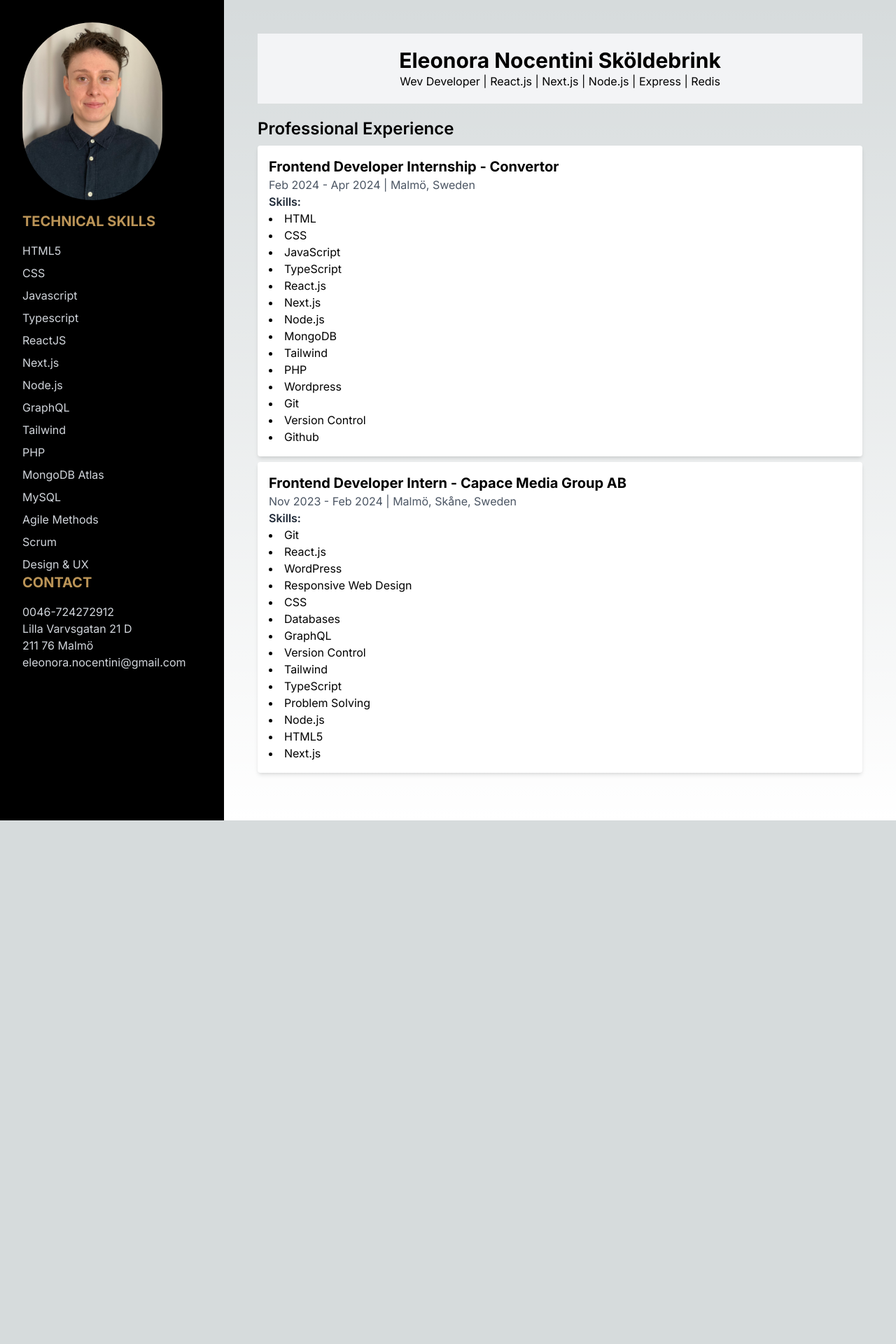
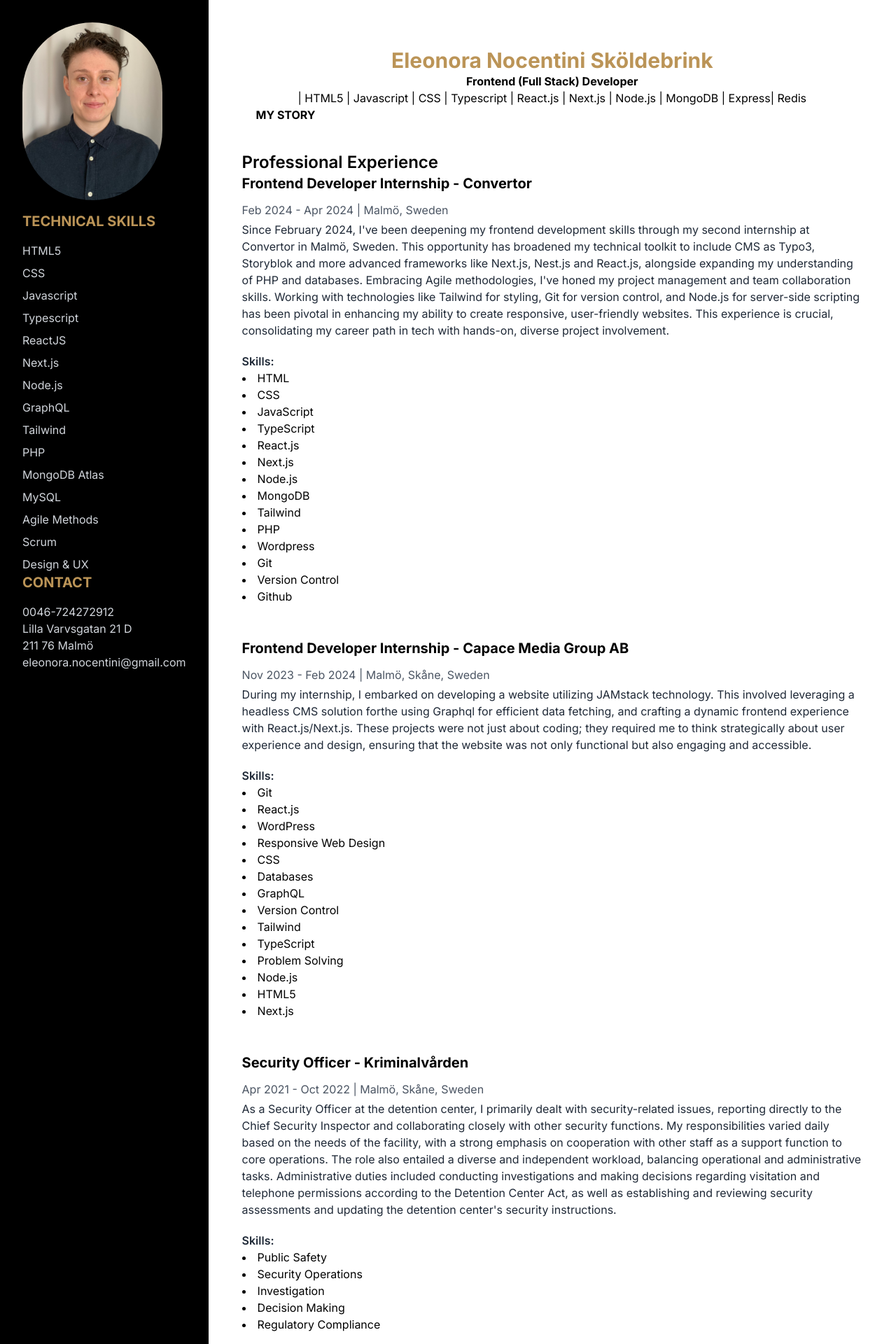
Before and after one commit to Elli2022/cv, a Next.js app: page / in a window 1280 px wide. Shown: the top 1920 px of the page at 70% size. Before the commit the page ends 1172 px from the top, so only its background shows below. Built offline with nearby package versions, Linux system fonts and the light colour scheme.

Commit message:
added some more experiences

```diff
--- a/src/app/globals.css
+++ b/src/app/globals.css
@@ -3,27 +3,25 @@
 @tailwind utilities;
 
 :root {
-  --foreground-rgb: 0, 0, 0;
-  --background-start-rgb: 214, 219, 220;
-  --background-end-rgb: 255, 255, 255;
+  --foreground-rgb: 0, 0, 0; /* definierar standard textfärg */
+  --background-start-rgb: 255, 255, 255; /* vit färg för ljusläget */
+  --background-end-rgb: 255, 255, 255; /* bibehållen vit färg för gradientens slut */
 }
 
 @media (prefers-color-scheme: dark) {
   :root {
-    --foreground-rgb: 255, 255, 255;
-    --background-start-rgb: 0, 0, 0;
-    --background-end-rgb: 0, 0, 0;
+    --foreground-rgb: 255, 255, 255; /* textfärg för mörkt läge */
+    --background-rgb: 0, 0, 0; /* bakgrundsfärg för mörkt läge */
   }
 }
 
 body {
   color: rgb(var(--foreground-rgb));
   background: linear-gradient(
-      to bottom,
-      transparent,
-      rgb(var(--background-end-rgb))
-    )
-    rgb(var(--background-start-rgb));
+    to bottom,
+    transparent,
+    rgb(var(--background-end-rgb))
+  ) rgb(var(--background-start-rgb)); /* uppdaterad för att använda startfärg */
 }
 
 @layer utilities {
--- a/src/components/ExperienceItem.tsx
+++ b/src/components/ExperienceItem.tsx
@@ -1,21 +1,22 @@
-//components/ExperienceItem.tsx
+// components/ExperienceItem.tsx
 
-interface ExperienceProps{
+interface ExperienceProps {
     role: string;
     company: string;
     period: string;
     location: string;
+    description: string;
     skills: string[];
   }
 
-
-const ExperienceItem: React.FC<ExperienceProps> = ({ role, company, period, location, skills }) => {
+  const ExperienceItem: React.FC<ExperienceProps> = ({ role, company, period, location, description, skills }) => {
     return (
-        <div className="bg-white shadow-md rounded p-4 my-2">
-            <h3 className="text-xl font-bold">{role} - {company}</h3>
-            <p className="text-gray-600">{period} | {location}</p>
+      <div className="mb-12">
+        <h3 className="text-xl font-bold mb-3">{role} - {company}</h3>
+        <p className="text-gray-600 mb-1">{period} | {location}</p>
+        <p className="text-gray-800 mb-5">{description}</p>
         <p className="text-gray-800 font-semibold">Skills:</p>
-            <ul  className="list-disc list-inside">
+        <ul className="list-disc list-inside">
           {skills.map(skill => <li key={skill}>{skill}</li>)}
         </ul>
       </div>
--- a/src/components/ExperienceSection.tsx
+++ b/src/components/ExperienceSection.tsx
@@ -9,6 +9,7 @@ import ExperienceItem from "./ExperienceItem";
                 company: "Convertor",
                 period: "Feb 2024 - Apr 2024",
                 location: "Malmö, Sweden",
+                description: "Since February 2024, I've been deepening my frontend development skills through my second internship at Convertor in Malmö, Sweden. This opportunity has broadened my technical toolkit to include CMS as Typo3, Storyblok and more advanced frameworks like Next.js, Nest.js and React.js, alongside expanding my understanding of PHP and databases. Embracing Agile methodologies, I've honed my project management and team collaboration skills. Working with technologies like Tailwind for styling, Git for version control, and Node.js for server-side scripting has been pivotal in enhancing my ability to create responsive, user-friendly websites. This experience is crucial, consolidating my career path in tech with hands-on, diverse project involvement.",
                 skills: [
                   "HTML",
                   "CSS",
@@ -28,12 +29,44 @@ import ExperienceItem from "./ExperienceItem";
               },
         {
             id: 2,
-            role: "Frontend Developer Intern",
+            role: "Frontend Developer Internship",
             company: "Capace Media Group AB",
             period: "Nov 2023 - Feb 2024",
             location: "Malmö, Skåne, Sweden",
+            description:"During my internship, I embarked on developing a website utilizing JAMstack technology. This involved leveraging a headless CMS solution forthe using Graphql for efficient data fetching, and crafting a dynamic frontend experience with React.js/Next.js. These projects were not just about coding; they required me to think strategically about user experience and design, ensuring that the website was not only functional but also engaging and accessible." ,
             skills: ["Git", "React.js", "WordPress", "Responsive Web Design", "CSS", "Databases", "GraphQL", "Version Control", "Tailwind", "TypeScript", "Problem Solving", "Node.js", "HTML5", "Next.js"]
-        }
+        },
+        {
+            id: 3,
+            role: "Security Officer",
+            company: "Kriminalvården",
+            period: "Apr 2021 - Oct 2022",
+            location: "Malmö, Skåne, Sweden",
+            description: "As a Security Officer at the detention center, I primarily dealt with security-related issues, reporting directly to the Chief Security Inspector and collaborating closely with other security functions. My responsibilities varied daily based on the needs of the facility, with a strong emphasis on cooperation with other staff as a support function to core operations. The role also entailed a diverse and independent workload, balancing operational and administrative tasks. Administrative duties included conducting investigations and making decisions regarding visitation and telephone permissions according to the Detention Center Act, as well as establishing and reviewing security assessments and updating the detention center's security instructions.",
+            skills: ["Public Safety", "Security Operations", "Investigation", "Decision Making", "Regulatory Compliance"]
+          },
+          {
+            id: 4,
+            role: "Incident Manager",
+            company: "Kriminalvården",
+            period: "Apr 2021 - Oct 2022",
+            location: "Malmö",
+            description: "As an Incident Manager, I acted as the extension of the commanding officer during alerts, executing decisions made by the officer in charge during incidents. Comparable to a police operation manager, I was responsible for leading and distributing work at the incident site. I held command at the scene, taking orders only from the officer in charge, ensuring efficient and effective management of emergency situations.",
+            skills: ["Crisis Management", "Public Safety", "Security Operations", "Leadership", "Incident Command", "Decision Making"]
+          },
+          {
+            id: 5,
+            role: "Camera Operator",
+            company: "Kriminalvården",
+            period: "Apr 2020 - Jun 2021",
+            location: "Malmö, Skåne, Sweden",
+            description: "As a Camera Operator in the detention center's surveillance center (BC), I played a crucial role in maintaining security and safety. My responsibilities included monitoring the detention center through camera systems and managing alarms across the facility using computerized communication systems. This role required a high level of focus and the ability to remain calm, stable, and controlled in stressful situations, such as when an alarm was triggered.",
+            skills: ["CCTV Monitoring", "Alarm Management", "Crisis Management", "Communication", "Stress Management"]
+          },
+
+
+
+
     ];
 
 
--- a/src/components/Header.tsx
+++ b/src/components/Header.tsx
@@ -1,8 +1,10 @@
 const Header: React.FC = () => {
     return (
-        <div className="bg-gray-100 p-5 text-center">
-        <h1 className="text-3xl font-bold">Eleonora Nocentini Sköldebrink</h1>
-        <p>Wev Developer | React.js | Next.js | Node.js | Express | Redis</p>
+        <div className="p-5 text-center">
+        <h1 className="text-3xl font-bold text-[#bb9457] text-transform: uppercase;">Eleonora Nocentini Sköldebrink</h1>
+        <h2 className="text-black font-bold">Frontend (Full Stack) Developer</h2>
+        <p className="text-black"> | HTML5 | Javascript | CSS | Typescript | React.js | Next.js | Node.js | MongoDB | Express| Redis</p>
+        <h3 className="text-black font-bold text-left">MY STORY</h3>
         </div>
     )
 }
```
Also changed, not shown: src/components/Sidebar.tsx (+8 -6 lines). Lines whose indentation alone changed are shown as unchanged.
